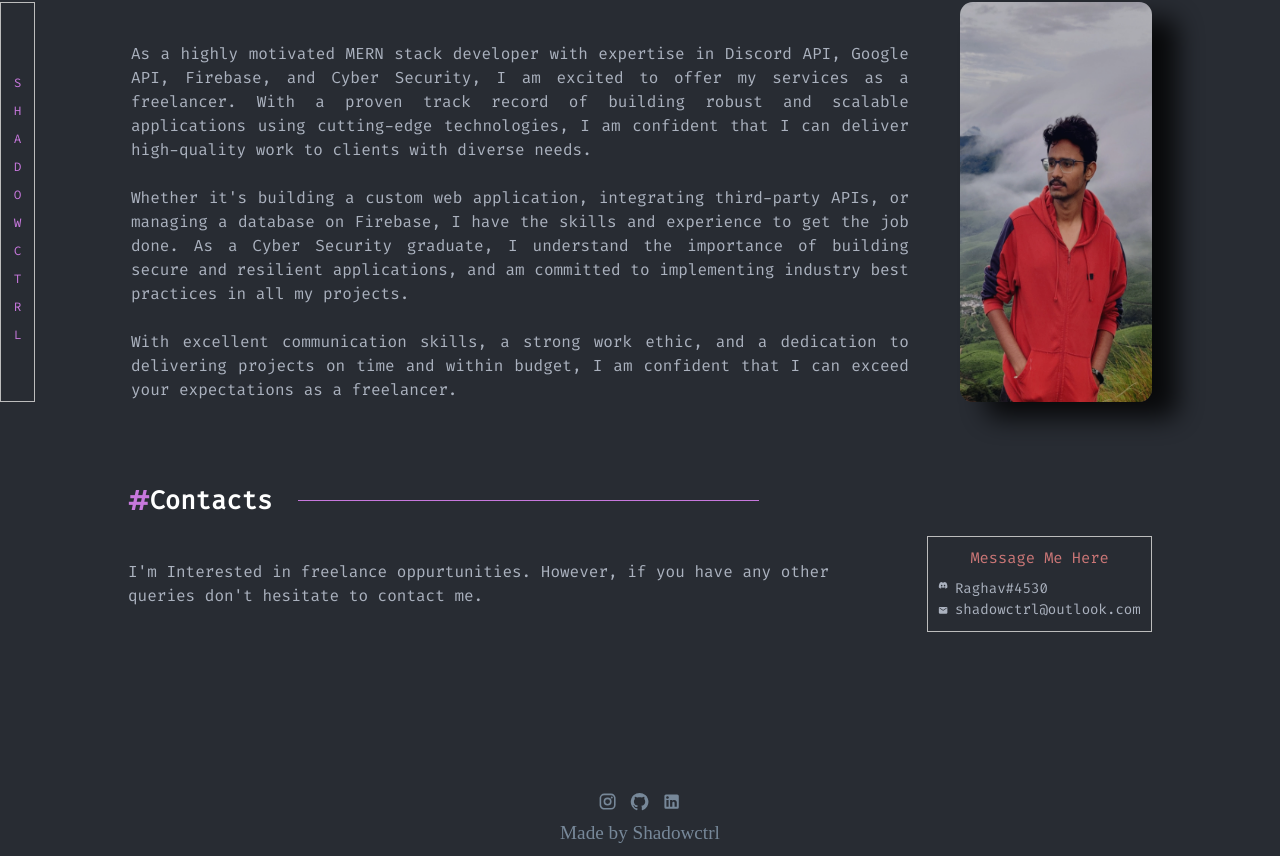
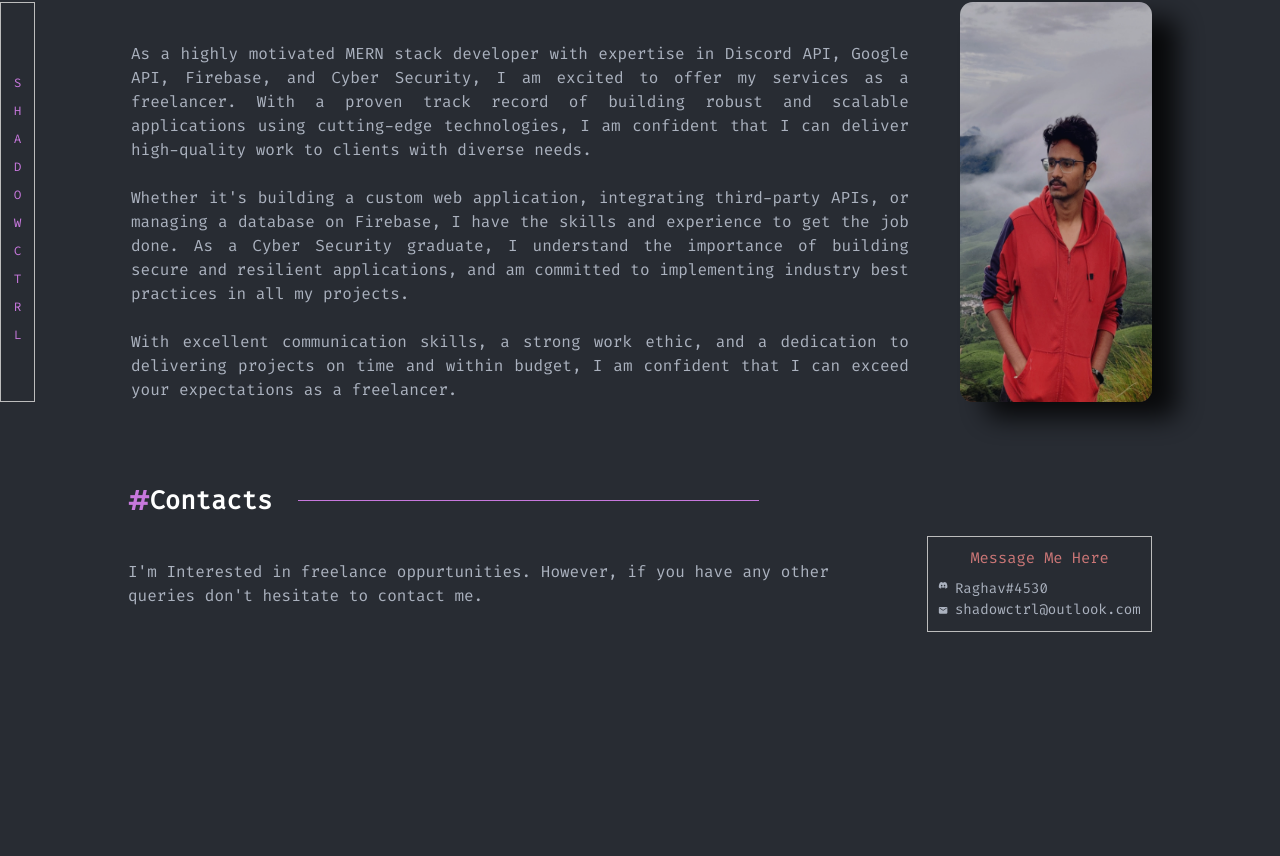
Before and after one commit to shadowctrl/portfolio-shadowctrl, a React (Vite) app: page / in a window 1280 px wide. Shown: the part 2252-3108 px from the top of the page. After the commit the page ends 2884 px from the top, so only its background shows below. Built offline with nearby package versions, Linux system fonts and the light colour scheme; a web font is replaced by a local one.

Commit message:
Minor Update

```diff
--- a/src/components/main/main.jsx
+++ b/src/components/main/main.jsx
@@ -48,7 +48,6 @@ const Main = () => {
         <Aboutme />
         <Contacts />
       </Main2>
-      <Footer />
     </Parent>
   );
 };
@@ -129,7 +128,7 @@ const Main2 = styled.div`
   /* height: 100vh; */
   /* scroll-snap-align: start; */
   margin-top: 40vh;
-  padding-bottom: 10vh;
+  /* padding-bottom: 10vh; */
 `;
 const FormatQuoteTop = styled.div`
   color: #bdb7b7;
```
